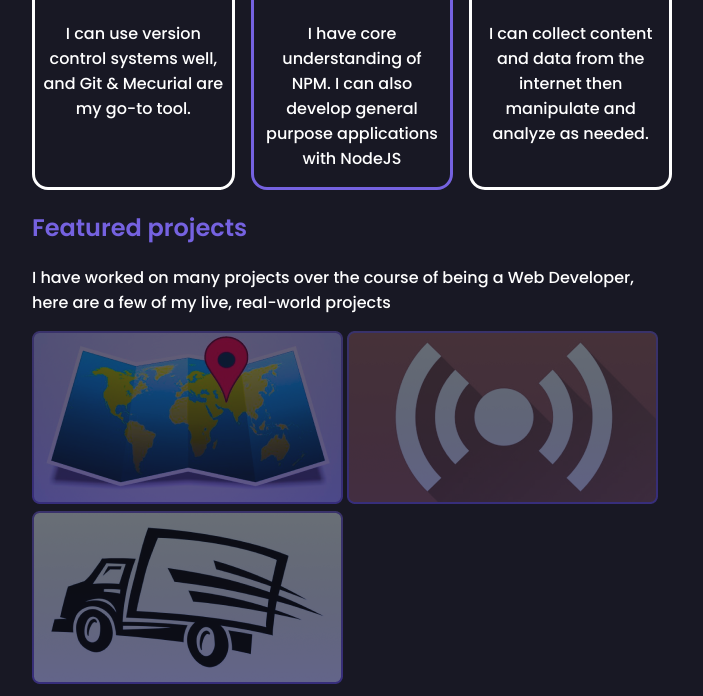
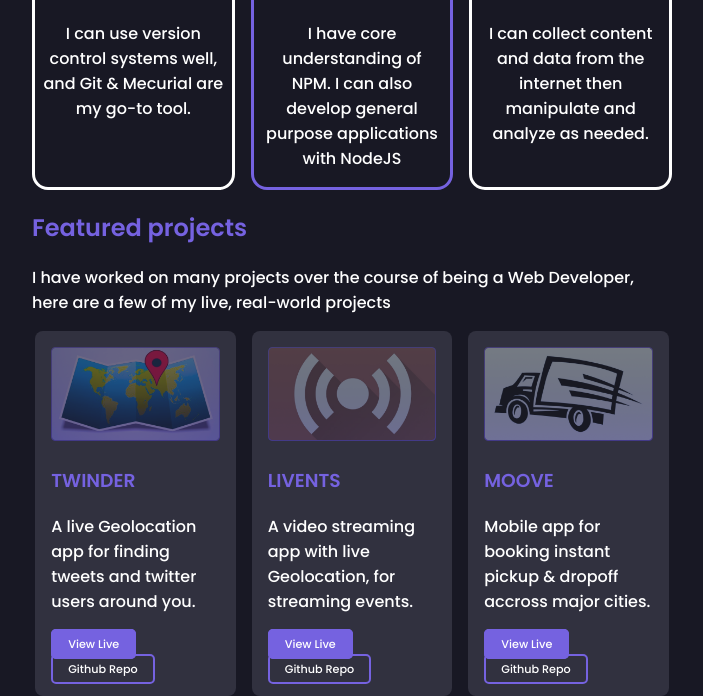
Before and after one commit to platankato/apietryga.github.io, a plain HTML site: page index.html in a window 1280 px wide. Shown: the part 1505-2201 px from the top of the page, without its empty margins (288-991 px from the left). Drawn offline with Linux system fonts and the light colour scheme.

Commit message:
koniec niedzieli ;>

```diff
--- a/index.html
+++ b/index.html
@@ -29,7 +29,7 @@
     <header>
       <div class="wrapper">
         <p>Hello, i'm</p>
-        <h2>Jayjay D. Dinero</h2>
+        <h2>Jayjay&nbsp;D. Dinero</h2>
         <p class="desc">Freelance UI designer, Fullstack developer, & Data Miner.
           I create seamless web experiences for end-users.</p>
       </div>
@@ -97,11 +97,44 @@
     <h2>Featured projects</h2>
     <p>I have worked on many projects over the course of being a Web Developer, here are a few of my live, real-world projects</p>
 
-    <img src="img/projects/thumbnail-1.png" alt="">
-    <img src="img/projects/thumbnail-2.png" alt="">
-    <img src="img/projects/thumbnail-3.png" alt="">
+    <div class="container">
+
+      <article>
+        <img src="img/projects/thumbnail-1.png" alt="Twinder Image">
+        <h3>TWINDER</h3>
+        <p>A live Geolocation app for finding tweets and twitter users around you.</p>
+        <div class="buttonWrapper">
+          <a href="#" class="button fill">View Live</a>
+          <a href="#" class="button">Github&nbsp;Repo</a>
+        </div>
+      </article>
+
+      <article>
+        <img src="img/projects/thumbnail-2.png" alt="Livents Image">
+        <h3>LIVENTS</h3>
+        <p>A video streaming app with live Geolocation, for streaming events.</p>
+        <div class="buttonWrapper">
+          <a href="#" class="button fill">View Live</a>
+          <a href="#" class="button">Github&nbsp;Repo</a>
+        </div>
+      </article>
+
+      <article>
+        <img src="img/projects/thumbnail-3.png" alt="Moove Image">
+        <h3>MOOVE</h3>
+        <p>Mobile app for booking instant pickup & dropoff accross major cities.</p>
+        <div class="buttonWrapper">
+          <a href="#" class="button fill">View Live</a>
+          <a href="#" class="button">Github&nbsp;Repo</a>
+        </div>
+      </article>
 
 
+    </div>
+
   </section>
+
+
+
 </body>
 </html>
--- a/style/style.scss
+++ b/style/style.scss
@@ -4,6 +4,7 @@ $darkColor:#000036;
 $secondaryColor:#282162;
 $primaryColor:#7562E0;
 $white:#fff;
+$cardBackground: #31313F;
 $marginSize:3.5rem;
 h1,h2,h3,h4{ color:$primaryColor; }
 .button{
@@ -234,6 +235,40 @@ body{
 
   }
 
+  #projects{
+    .container{
+      display:flex;
+      gap:1em;
+      flex-wrap: wrap;
+      justify-content: center;
+      article{
+        padding:1em;
+        background-color: $cardBackground;
+        border-radius: 8px;
+        max-width:311px;
+        img{
+          max-width:100%;
+        }
+      }
+    }
 
+    @media (min-width:768px) and (max-width:1250px){
+      article{
+        // 50% - obszar jednego przycisku
+        // 2.5em - połowa wszystkich paddingów
+        // i gapów w kontenerze ( 4paddingi i 1 gap)
+        width:calc(50% - 2.5em);
+      }
+    }
+    @media (min-width:1250px){
+      article{
+        // 33% - obszar jednego przycisku (100%/3)
+        // 8em - wszystkie paddingi i gapy
+        // w kontenerze ( 6paddingi i 2 gapy)
+        width:calc( 33% - 8em/3 );
+      }
+    }
+
+  }
 
 }
```
Also changed, not shown: style/style.css.
